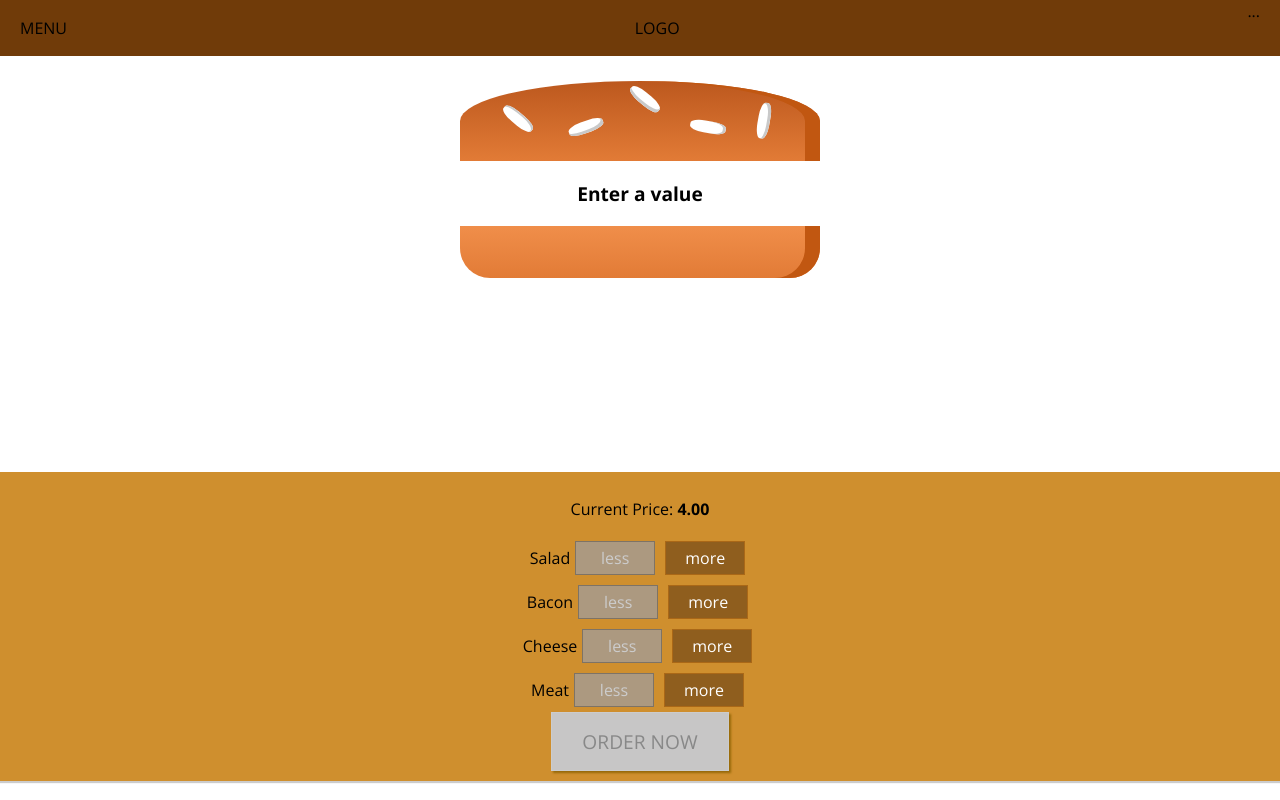
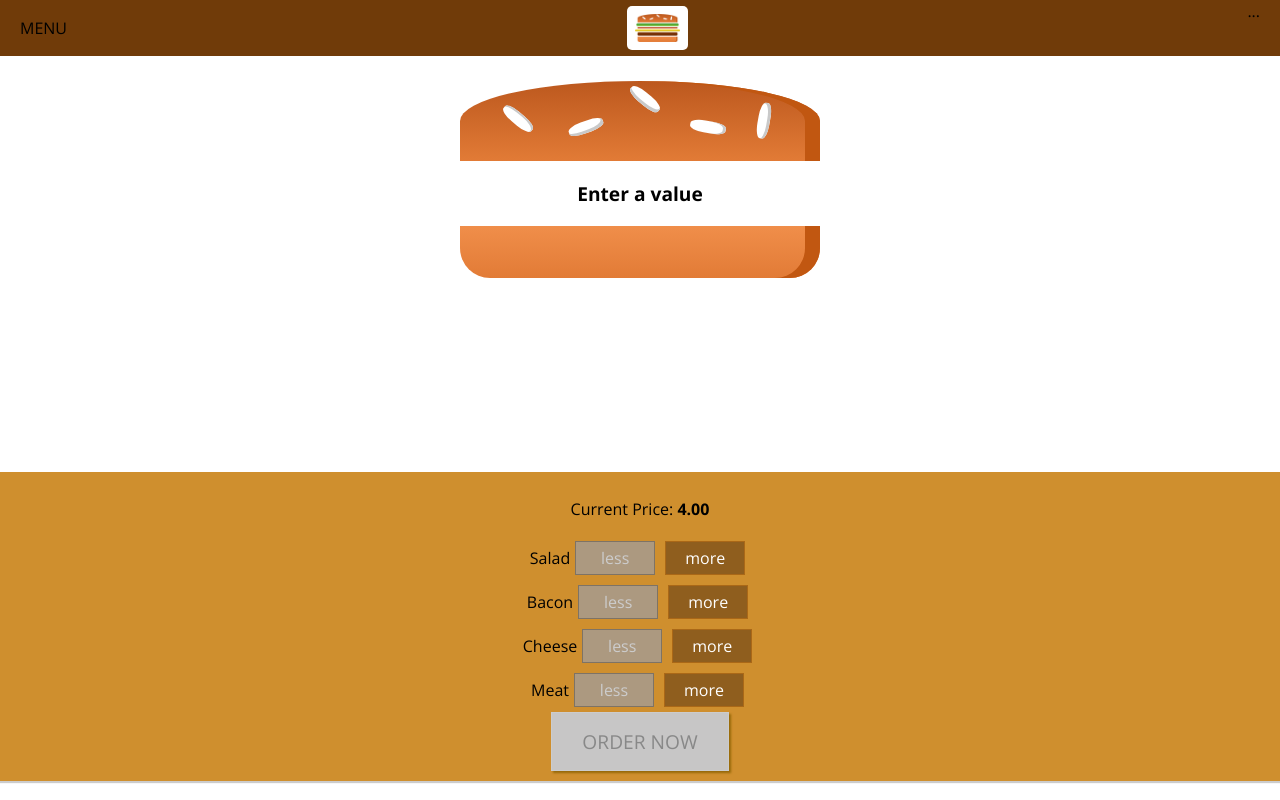
Before and after one commit to clarklindev/react-maximilianschwarzmuller-udemy-react, a React app in the folder burger-basics--01-project-setup/: page / in a window 1280 px wide. Built offline with nearby package versions, Linux system fonts and the light colour scheme.

Commit message:
27. Using a Logo in our Application.mp4

```diff
--- /dev/null
+++ b/burger-basics--01-project-setup/src/components/Logo/Logo.css
@@ -0,0 +1,11 @@
+.Logo {
+	background-color: white;
+	padding: 8px;
+	height: 80%;
+	box-sizing: border-box;
+	border-radius: 5px;
+}
+
+.Logo img {
+	height: 100%;
+}
--- /dev/null
+++ b/burger-basics--01-project-setup/src/components/Logo/Logo.js
@@ -0,0 +1,11 @@
+import React from 'react';
+import classes from './Logo.css';
+import burgerLogo from '../../assets/images/burger-logo.png';
+
+const logo = props => (
+	<div className={classes.Logo}>
+		<img src={burgerLogo} alt="my burger" />
+	</div>
+);
+
+export default logo;
--- a/burger-basics--01-project-setup/src/components/Navigation/Toolbar/Toolbar.js
+++ b/burger-basics--01-project-setup/src/components/Navigation/Toolbar/Toolbar.js
@@ -1,10 +1,11 @@
 import React from 'react';
 import classes from './Toolbar.css';
+import Logo from '../../Logo/Logo';
 
 const toolbar = props => (
 	<header className={classes.Toolbar}>
 		<div>MENU</div>
-		<div>LOGO</div>
+		<Logo />
 		<nav>...</nav>
 	</header>
 );
```
Also changed, not shown: burger-basics--01-project-setup/src/assets/images/burger-logo.png (added).
